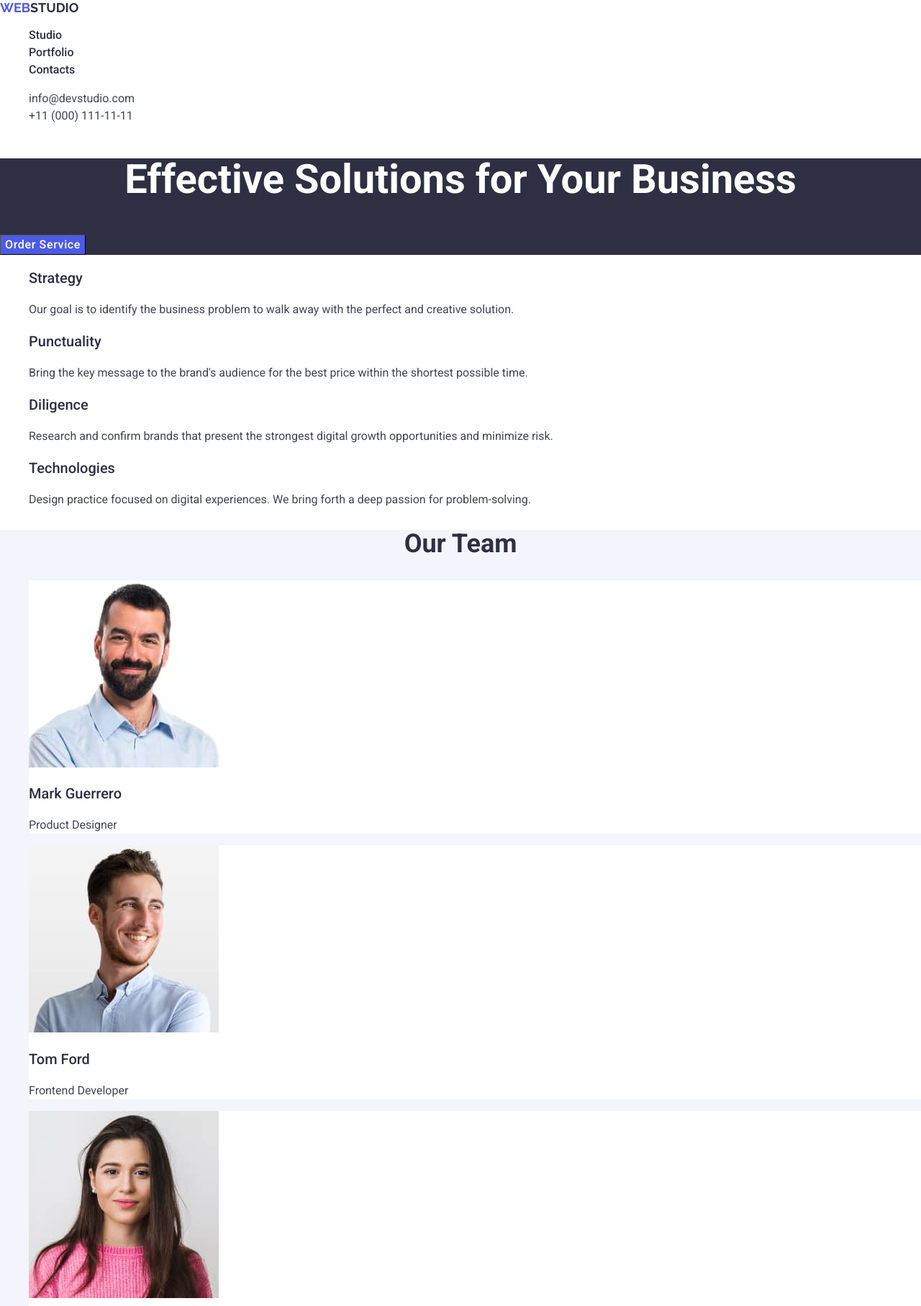
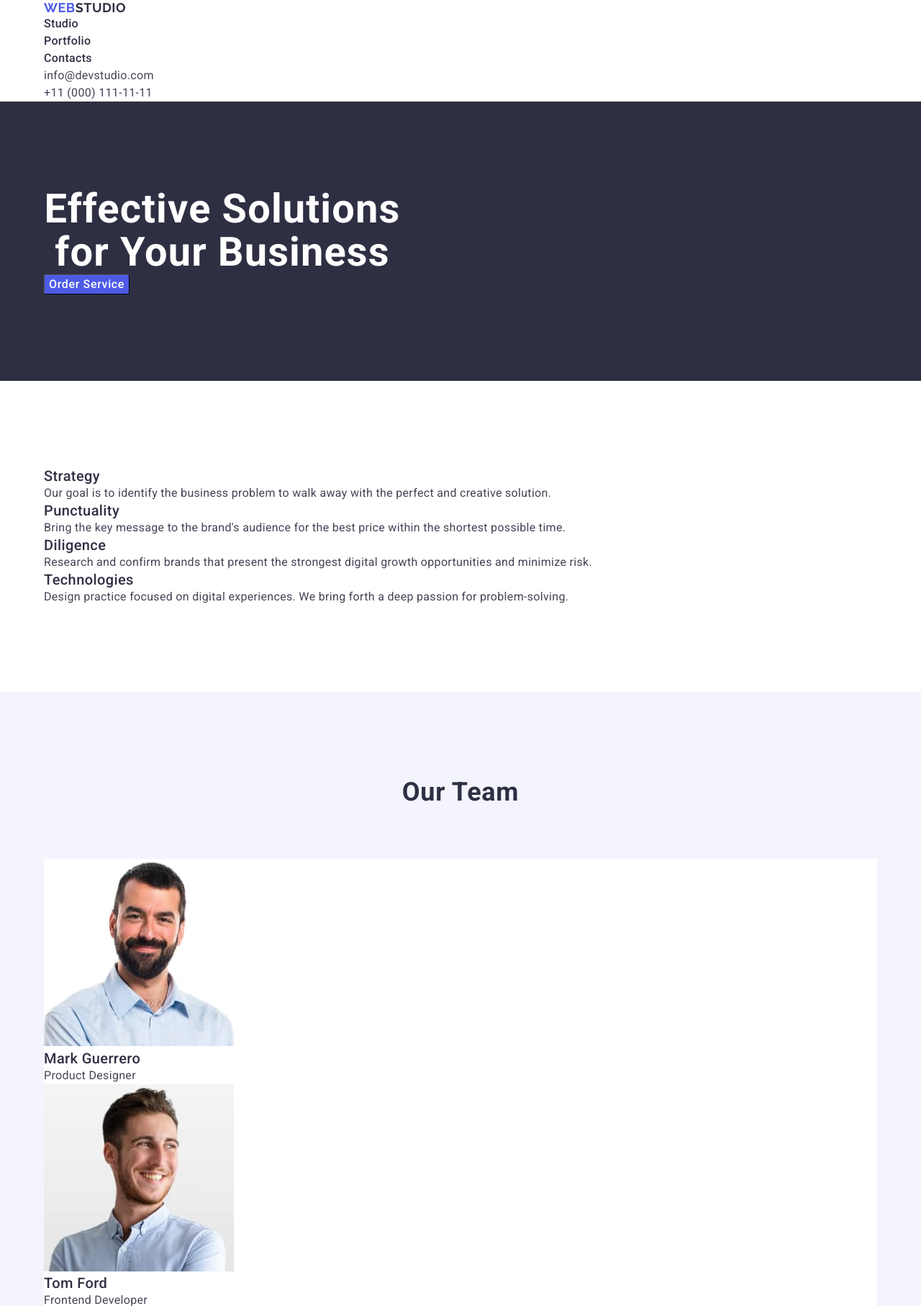
Before and after one commit to Liubko89/goit-markup-hw-03, a plain HTML site: page index.html in a window 1280 px wide. Shown: the top 1814 px of the page at 72% size. Drawn offline with nearby package versions, Linux system fonts and the light colour scheme.

Commit message:
new changes

```diff
--- a/css/styles.css
+++ b/css/styles.css
@@ -19,12 +19,33 @@ body {
   background-color: #fff;
 }
 
+p,
+h1,
+h2,
+h3,
+h4,
+h5,
+h6 {
+  margin: 0;
+}
+
 ul {
+  margin: 0;
+  padding-left: 0;
   list-style-type: none;
 }
 
 a {
   text-decoration: none;
+}
+
+.section {
+  padding: 120px 0;
+}
+
+.container {
+  max-width: 1158px;
+  margin: 0 auto;
 }
 
 /* Header */
@@ -40,7 +61,7 @@ a {
   font-style: normal;
   font-weight: 700;
   line-height: 1.17;
-  letter-spacing: 0.03;
+  letter-spacing: 0.03em;
   text-transform: uppercase;
 }
 
@@ -53,7 +74,7 @@ a {
   font-size: 16px;
   font-weight: 500;
   line-height: 1.5;
-  letter-spacing: 0.02;
+  letter-spacing: 0.02em;
 }
 
 .link-navigation:hover {
@@ -73,7 +94,7 @@ a {
   font-size: 16px;
   font-weight: 400;
   line-height: 1.5;
-  letter-spacing: 0.02;
+  letter-spacing: 0.02em;
 }
 
 .address-link:hover {
@@ -96,7 +117,8 @@ a {
   font-size: 56px;
   font-weight: 700;
   line-height: 1.07;
-  letter-spacing: 0.02;
+  letter-spacing: 0.02em;
+  max-width: 496px;
 }
 
 .hero-button {
@@ -134,13 +156,13 @@ a {
   font-size: 20px;
   font-weight: 500;
   line-height: 1.2;
-  letter-spacing: 0.02;
+  letter-spacing: 0.02em;
 }
 
 .advantages-paragraph {
   font-size: 16px;
   line-height: 1.5;
-  letter-spacing: 0.02;
+  letter-spacing: 0.02em;
 }
 
 /* Our team section */
@@ -155,8 +177,9 @@ a {
   font-size: 36px;
   font-weight: 700;
   line-height: 1.11;
-  letter-spacing: 0.02;
+  letter-spacing: 0.02em;
   text-transform: capitalize;
+  margin-bottom: 72px;
 }
 
 .our-team-list {
@@ -168,13 +191,13 @@ a {
   font-size: 20px;
   font-weight: 500;
   line-height: 1.2;
-  letter-spacing: 0.02;
+  letter-spacing: 0.02em;
 }
 
 .team-position {
   font-size: 16px;
   line-height: 1.5;
-  letter-spacing: 0.02;
+  letter-spacing: 0.02em;
 }
 
 /* Our portfolio section */
@@ -186,7 +209,8 @@ a {
   font-size: 36px;
   font-weight: 700;
   line-height: 1.11;
-  letter-spacing: 0.02;
+  letter-spacing: 0.02em;
+  margin-bottom: 72px;
 }
 
 .portfolio-item {
@@ -194,13 +218,13 @@ a {
   font-size: 20px;
   font-weight: 500;
   line-height: 1.2;
-  letter-spacing: 0.02;
+  letter-spacing: 0.02em;
 }
 
 .portfolio-text {
   font-size: 16px;
   line-height: 1.5;
-  letter-spacing: 0.02;
+  letter-spacing: 0.02em;
 }
 
 /* Footer */
@@ -215,7 +239,7 @@ a {
   font-size: 18px;
   font-weight: 700;
   line-height: 1.17;
-  letter-spacing: 0.03;
+  letter-spacing: 0.03em;
   text-transform: uppercase;
 }
 
@@ -223,5 +247,5 @@ a {
   color: var(--light);
   font-size: 16px;
   line-height: 1.5;
-  letter-spacing: 0.02;
+  letter-spacing: 0.02em;
 }
--- a/index.html
+++ b/index.html
@@ -25,6 +25,7 @@
   </head>
   <body>
     <header class="header">
+      <div class="container">
         <nav>
           <a href="./index.html" class="logo"
             >Web<span class="logo-header-studio">Studio</span></a
@@ -49,22 +50,26 @@
             </li>
           </ul>
         </address>
+      </div>
     </header>
     <main>
       <!-- Hero section -->
-      <section class="hero-section">
+      <section class="hero-section section">
+        <div class="container">
           <h1 class="hero-heading">Effective Solutions for Your Business</h1>
           <button type="button" class="hero-button">Order Service</button>
+        </div>
       </section>
       <!-- Our advantages section -->
-      <section>
+      <section class="section">
+        <div class="container">
           <h2 class="visually-hidden">Our Advantages</h2>
           <ul>
             <li>
               <h3 class="advantages-heading">Strategy</h3>
               <p class="advantages-paragraph">
-              Our goal is to identify the business problem to walk away with the
-              perfect and creative solution.
+                Our goal is to identify the business problem to walk away with
+                the perfect and creative solution.
               </p>
             </li>
             <li>
@@ -89,9 +94,11 @@
               </p>
             </li>
           </ul>
+        </div>
       </section>
       <!-- Our team section -->
-      <section class="our-team-section">
+      <section class="our-team-section section">
+        <div class="container">
           <h2 class="our-team-heading">Our Team</h2>
           <ul>
             <li class="our-team-list">
@@ -104,7 +111,11 @@
               <p class="team-position">Product Designer</p>
             </li>
             <li class="our-team-list">
-            <img src="./images/TomFord.jpg" alt="Tom Ford Photo" width="264" />
+              <img
+                src="./images/TomFord.jpg"
+                alt="Tom Ford Photo"
+                width="264"
+              />
               <h3 class="our-team-name">Tom Ford</h3>
               <p class="team-position">Frontend Developer</p>
             </li>
@@ -127,9 +138,11 @@
               <p class="team-position">UI Designer</p>
             </li>
           </ul>
+        </div>
       </section>
       <!-- Our portfolio -->
-      <section>
+      <section class="section">
+        <div class="container">
           <h2 class="portfolio-heading">Our portfolio</h2>
           <ul>
             <li>
@@ -193,16 +206,19 @@
               <p class="portfolio-text">Marketing</p>
             </li>
           </ul>
+        </div>
       </section>
     </main>
     <footer class="footer">
+      <div class="container">
         <a href="./index.html" class="logo"
           >Web<span class="logo-footer-studio">Studio</span></a
         >
         <p class="footer-text">
-        Increase the flow of customers and sales for your business with digital
-        marketing & growth solutions.
+          Increase the flow of customers and sales for your business with
+          digital marketing & growth solutions.
         </p>
+      </div>
     </footer>
   </body>
 </html>
```
Lines whose indentation alone changed are shown as unchanged.
